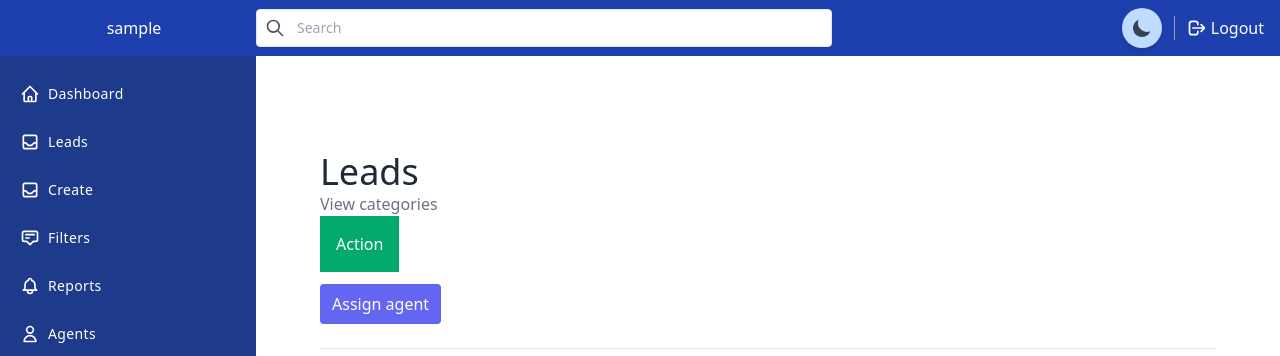
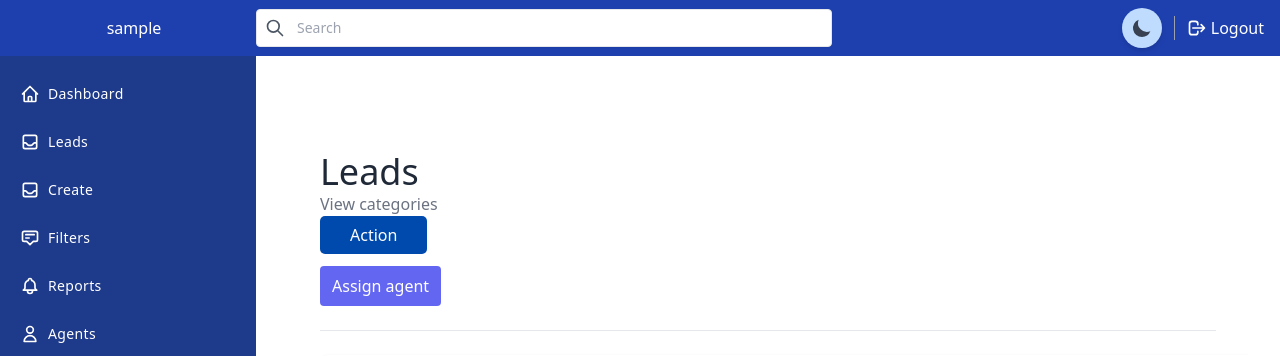
Before and after one commit to bilo2bil3/kingcrm, a Django app: page /leads/ in a window 1280 px wide. Shown: the top 356 px of the page. Run offline with Django 3.2, Linux system fonts and the light colour scheme; the visitor is signed in with stand-in values (Sample User, id 1); data that the repository does not hold is empty; parts of the project's set-up code (start-up, migrations or seed data) failed here and were passed over; some libraries are stand-ins or nearby versions.

Commit message:
Update navbar.css

```diff
--- a/static/navbar.css
+++ b/static/navbar.css
@@ -1,10 +1,14 @@
-  .dropbtn {
-    background-color: #04AA6D;
+.dropbtn {
+    background-color: #004aad;
     color: white;
-    padding: 16px;
+    padding-top: 7px;
+    padding-bottom: 7px;
+    padding-right: 30px;
+    padding-left: 30px;
     font-size: 16px;
     border: none;
-  }
+    border-radius: 5px;
+}
 
   .dropdown {
     position: relative;
```
